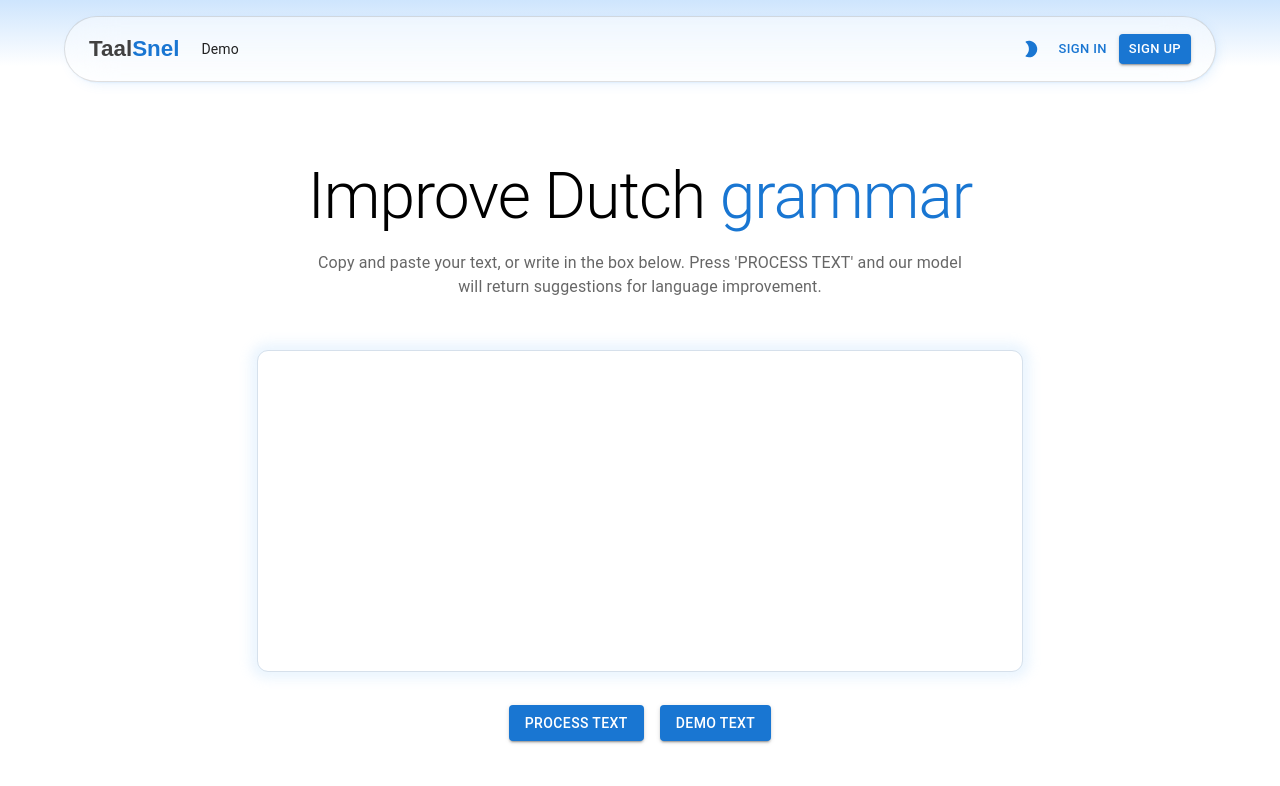
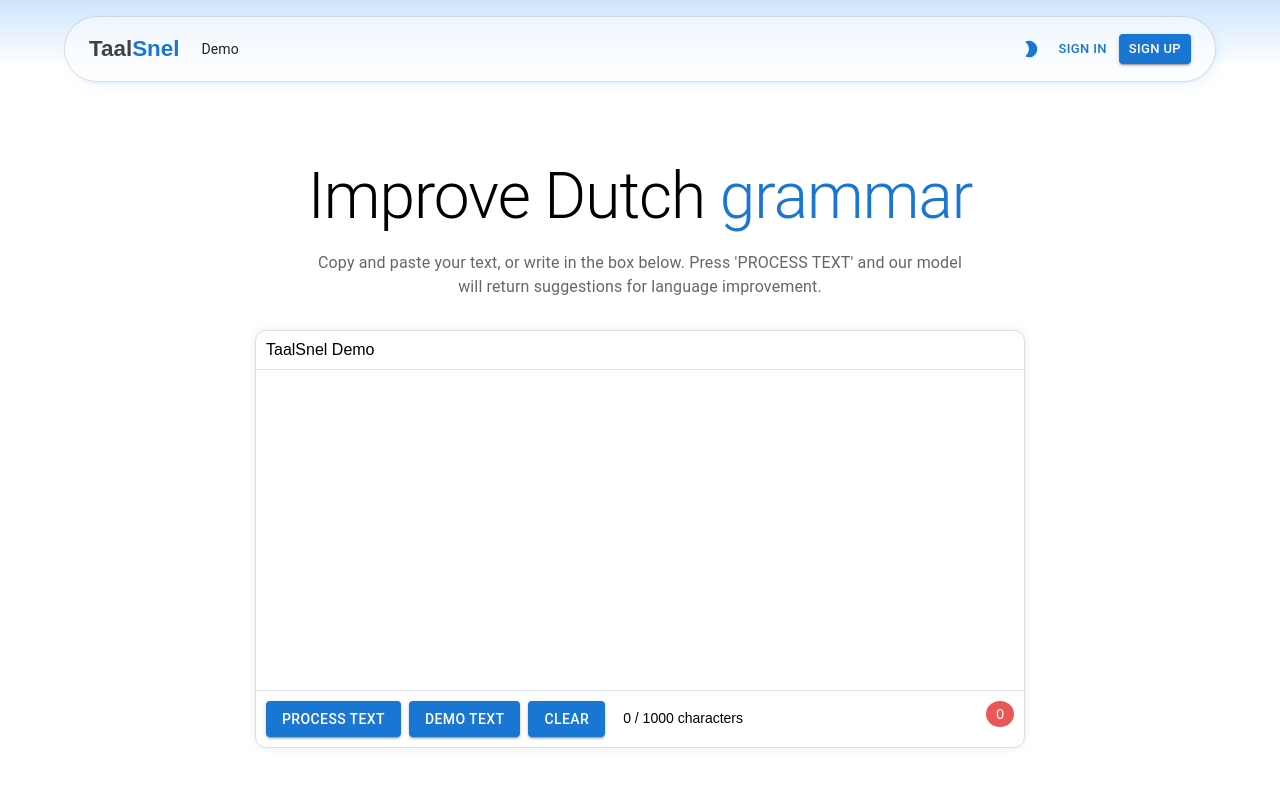
Before and after one commit to yourilammers/TaalSnel2024, a React (Create React App) app: page / in a window 1280 px wide. Shown: the top 786 px of the page. Built offline with nearby package versions, Linux system fonts and the light colour scheme; the HTML template or start-up script is replaced by a standard one.

Commit message:
demo update

```diff
--- a/src/components/Frontdemo.css
+++ b/src/components/Frontdemo.css
@@ -11,41 +11,108 @@
     position: relative;
     border-bottom: 2px solid #eb5757;
 }
-.tooltip {
-    display: none;
-    background-color: #f1f3f9;
-    border:1px lightgray;
-    text-align: center;
-    border-radius: 5px;
-    padding: 5px;
-    position: absolute;
-    z-index: 1;
-    left: 50%;
-    top:125%;
-    transform: translateX(-50%);
-    margin-bottom: 5px;
-    white-space: nowrap;
-    opacity:1;
-    border: 1px solid #dee2e6;
-    border-radius:5px;
-}
 
 .editable-content {
-  margin-top: 16px;
+  margin-top: 0px;
   text-align: left;
   align-self: center;
   min-height: 300px;
   max-height: 400px;
-  width: 60%;
   margin: auto;
   resize: none;
   display: block;
   padding: 10px;
   font-size: 16px;
   background-size: cover;
-  border-radius: 10px;
-  outline: 1px solid;
-  outline-color: rgba(191, 204, 217, 0.5);
-  box-shadow: 0 0 12px 8px rgba(156, 204, 252, 0.2);
   line-height: 1.5em;
 }
+
+.editable-content:focus {
+    border: 0px solid transparent;  /* Hide border on focus */
+    outline: none;  /* Ensure outline is none on focus */
+}
+
+.demo-box{
+    border-radius: 10px;
+    outline: 1px solid;
+    outline-color: rgba(191, 204, 217, 0.5);
+    box-shadow: 0 0 12px 8px rgba(156, 204, 252, 0.2);
+    width: 60%;
+    margin: 0px auto;
+    padding: 0px;
+    border-radius: 10px;
+    box-shadow: 0 0 10px rgba(0, 0, 0, 0.1);
+    background-color: #fff;
+    text-align: center;
+}
+
+.demo-box-header{
+    border-bottom: 1px solid rgba(191, 204, 217, 0.5);
+    margin-bottom:  0px;
+    font-size: 16px;
+    padding:10px;
+    text-align: left;
+}
+
+.demo-box-footer{
+    border-top: 1px solid rgba(191, 204, 217, 0.5);
+    margin-bottom:  0px;
+    font-size: 16px;
+    padding:10px;
+    text-align: left;
+    vertical-align: middle;
+}
+
+
+
+
+
+/* Tooltip styling */
+.tooltip {
+    display: none;
+    position: absolute;
+    background-color: white;
+    border: 1px solid rgba(191, 204, 217, 0.5);
+    padding: 10px;
+    border-radius: 5px;
+    z-index: 1000;
+    box-shadow: 0 2px 10px rgba(0, 0, 0, 0.1);
+    min-width:200px; /* Set width to ensure proper layout */
+  }
+
+  /* Tooltip header styling */
+  .tooltip-header {
+    font-weight: bold;
+    margin-bottom: 5px;
+  }
+
+  /* Tooltip divider styling */
+  .tooltip-divider {
+    height: 1px;
+    background-color: rgba(191, 204, 217, 0.5);
+    margin: 5px -10px;
+  }
+
+  /* Tooltip body styling */
+  .tooltip-body {
+    margin-bottom: 10px;
+  }
+
+  /* Tooltip footer styling */
+  .tooltip-footer {
+    text-align: left;
+    margin-top:8px;
+  }
+
+  .tooltip-footer button {
+    padding: 5px 10px;
+    border: none;
+    background-color: #007bff;
+    color: white;
+    border-radius: 3px;
+    cursor: pointer;
+  }
+
+  .tooltip-footer button:hover {
+    background-color: #0056b3;
+  }
--- a/src/components/Frontdemo.js
+++ b/src/components/Frontdemo.js
@@ -1,13 +1,16 @@
 import React, { useState, useRef, useEffect } from 'react';
-import axios from 'axios';
 import { Box, Button } from '@mui/material';
+import { handleProcessText, pasteDemoText, clearTextField } from './FrontdemoSupport';
 import './Frontdemo.css';  // Import the CSS file
 
 function Frontdemo() {
   const [text, setText] = useState('');
   const [loading, setLoading] = useState(false);
+  const [mistakeCount, setMistakeCount] = useState(0);
+  const [charCount, setCharCount] = useState(0);
   const contentDivRef = useRef(null);
   const tooltipRef = useRef(null);
+  const wordRef = useRef(null);
 
   useEffect(() => {
     const handleClickOutside = (event) => {
@@ -23,48 +26,59 @@
     };
   }, []);
 
-  const chunkText = (text, batchSize = 3) => {
-    const sentences = text.match(/[^.!?]+[.!?]+/g) || [text];
-    let batches = [];
+  useEffect(() => {
+    const countMistakes = () => {
+      if (contentDivRef.current) {
+        const count = contentDivRef.current.querySelectorAll('.highlight').length;
+        setMistakeCount(count);
+      }
+    };
+    countMistakes();
+  }, [text]);
 
-    for (let i = 0; i < sentences.length; i += batchSize) {
-      const batch = sentences.slice(i, i + batchSize).join(' ');
-      batches.push(batch);
+  useEffect(() => {
+    const countCharacters = () => {
+      if (contentDivRef.current) {
+        const count = contentDivRef.current.innerText.length;
+        setCharCount(count);
       }
+    };
+    countCharacters();
+  }, [text]);
 
-    return batches;
+  const replaceWord = (event, originalWord, correctedWord) => {
+    event.stopPropagation();
+    const span = wordRef.current;
+    if (span) {
+      span.innerText = correctedWord;
+      span.classList.remove('highlight-g', 'highlight-s');
+      if (tooltipRef.current) {
+        tooltipRef.current.style.display = 'none';
+        tooltipRef.current = null;
+        wordRef.current = null;
+      }
+      setText((prevText) => prevText.replace(originalWord, correctedWord));
+      setMistakeCount((prevCount) => prevCount - 1);
+    }
   };
 
-  const handleProcessText = async () => {
-    console.log('handleprocess activated...');
-    setLoading(true);
-    contentDivRef.current.innerHTML = ''; // Clear the existing content
-    const chunks = chunkText(text);
-    // https://taalsnel-function-app.azurewebsites.net/api/processtextfunction
-    // http://localhost:7071/api/ProcessTextFunction
-    for (const chunk of chunks) {
-      try {
-        const response = await axios.post('https://taalsnel-function-app.azurewebsites.net/api/processtextfunction', { text: chunk });
-        console.log('API Response:', response.data); // Debugging
-        updateContentDiv(response.data.correctedText);
-      } catch (error) {
-        console.error('Error processing text:', error);
-      }
-    }
+  const createTooltipContent = (word) => {
+    const tooltip = document.createElement('div');
+    tooltip.className = 'tooltip';
+    tooltip.innerHTML = `
+      <div class="tooltip-header">${word.t === 'g' ? 'Grammar' : 'Spelling'} correction</div>
+      <div class="tooltip-divider"></div>
+      <div class="tooltip-body">
+        <div>${word.w} &#8594; ${word.c}</div>
+      </div>
+      <div class="tooltip-divider"></div>
+      <div class="tooltip-footer">
+        <button>Apply Correction</button>
+      </div>
+    `;
 
-    setLoading(false);
-  };
-
-  const replaceWord = (event, correctedWord) => {
-    event.stopPropagation();
-    const span = event.currentTarget.closest('.highlight');
-    span.innerText = correctedWord;
-    span.classList.remove('highlight-g', 'highlight-s');
-    const tooltip = span.querySelector('.tooltip');
-    if (tooltip) {
-      tooltip.remove();
-    }
-    tooltipRef.current = null;
+    tooltip.querySelector('button').onclick = (event) => replaceWord(event, word.w, word.c);
+    return tooltip;
   };
 
   const updateContentDiv = (corrections) => {
@@ -75,18 +89,8 @@
         if (word.c) {
           const span = document.createElement('span');
           span.className = `highlight highlight-${word.t}`;
-          span.onclick = showTooltip;
+          span.onclick = (event) => showTooltip(event, word);
           span.innerText = word.w;
-
-          const tooltip = document.createElement('span');
-          tooltip.className = 'tooltip';
-          const button = document.createElement('button');
-          button.innerText = word.c;
-          button.onclick = (event) => replaceWord(event, word.c);
-
-          tooltip.innerHTML = `${word.t === 'g' ? 'Grammar' : 'Spelling'} correction: `;
-          tooltip.appendChild(button);
-          span.appendChild(tooltip);
 
           contentDiv.appendChild(span);
         } else {
@@ -99,30 +103,37 @@
       });
       contentDiv.appendChild(document.createTextNode(' ')); // Add space after each sentence
     });
+
+    // Update mistake count
+    const count = contentDiv.querySelectorAll('.highlight').length;
+    setMistakeCount(count);
   };
 
-  const showTooltip = (event) => {
-    const tooltip = event.currentTarget.querySelector('.tooltip');
-    if (tooltipRef.current === tooltip) {
-      tooltip.style.display = 'none';
-      tooltipRef.current = null;
-    } else {
+  const showTooltip = (event, word) => {
     if (tooltipRef.current) {
       tooltipRef.current.style.display = 'none';
     }
+
+    const tooltip = createTooltipContent(word);
+    document.body.appendChild(tooltip);
+    tooltipRef.current = tooltip;
+    wordRef.current = event.currentTarget;
+
+    const rect = event.currentTarget.getBoundingClientRect();
+    tooltip.style.top = `${rect.bottom + window.scrollY}px`;
+    tooltip.style.left = `${rect.left + window.scrollX}px`;
     tooltip.style.display = 'block';
-      tooltipRef.current = tooltip;
-    }
-  };
-
-  const pasteDemoText = () => {
-    const demoText = "ik heb gister naar de bioschoop geweest met mijn vriend. we hebben een leuke film gezien, maar de popkorn was te duur. daarna hebben we naar een restaurant gegaan om te eten. we was zo hongur dat we bijna alles van het menu hebben bestelt. de serveerster heeft ons het besteling vergete, dus we moest lang wachten. uiteindelijk, hebben we lekker gegeten en zijn naar huis gegaan. het was een gezellige avond, maar de volgende keer gaan we naar een andere resaurant want deze was niet zo goed.";
-    setText(demoText);
-    contentDivRef.current.innerText = demoText;
   };
 
   return (
-    <Box textAlign="center" sx={{ padding: '20px' }}>
+    <Box
+    className = 'demo-box'
+    >
+      <Box
+        className = 'demo-box-header'
+      >
+        TaalSnel Demo
+      </Box>
       <Box
         ref={contentDivRef}
         contentEditable
@@ -130,26 +141,70 @@
         onInput={(e) => setText(e.currentTarget.innerText)}
         className="editable-content"
         spellCheck="false"
-      ></Box>
-      <br />
+      >
+
+
+      </Box>
+      <Box
+        className = 'demo-box-footer'
+      >
         <Button
-        onClick={handleProcessText}
+          onClick={() => handleProcessText(text, setLoading, contentDivRef, updateContentDiv)}
           disabled={loading}
           variant="contained"
-        sx={{ mt: 2 }}
+          sx={{ mr: 1 }}
         >
           {loading ? 'Processing...' : 'Process Text'}
         </Button>
         <Button
-        onClick={pasteDemoText}
+          onClick={() => pasteDemoText(setText, contentDivRef)}
           disabled={loading}
           variant="contained"
-        sx={{ mt: 2, ml: 2 }}
+          sx={{ mr: 1 }}
         >
           Demo Text
         </Button>
+        <Button
+          onClick={() => clearTextField(setText, contentDivRef)}
+          disabled={loading}
+          variant="contained"
+          sx={{ mr: 1 }}
+        >
+          Clear
+        </Button>
+        <div
+          className="char-counter"
+          style={{
+            color: 'black',
+            padding: '5px 10px',
+            fontSize: '14px',
+            userSelect: 'none',
+            pointerEvents: 'none',
+            display: 'inline-flex',
+          }}
+        >
+          {charCount} / 1000 characters
+        </div>
+        <div
+          className="mistake-counter"
+          style={{
+            backgroundColor: '#eb5757',
+            borderRadius: '50%',
+            color: 'white',
+            padding: '5px 10px',
+            fontSize: '14px',
+            userSelect: 'none',
+            pointerEvents: 'none',
+            display: 'inline-flex',
+            float: 'right',
+          }}
+        >
+          {mistakeCount}
+        </div>
+      </Box>
     </Box>
   );
 }
 
+
 export default Frontdemo;
--- /dev/null
+++ b/src/components/FrontdemoSupport.js
@@ -0,0 +1,42 @@
+import axios from 'axios';
+
+export const chunkText = (text, batchSize = 3) => {
+  const sentences = text.match(/[^.!?]+[.!?]+/g) || [text];
+  let batches = [];
+
+  for (let i = 0; i < sentences.length; i += batchSize) {
+    const batch = sentences.slice(i, i + batchSize).join(' ');
+    batches.push(batch);
+  }
+
+  return batches;
+};
+
+export const handleProcessText = async (text, setLoading, contentDivRef, updateContentDiv) => {
+  console.log('handleprocess activated...');
+  setLoading(true);
+  contentDivRef.current.innerHTML = ''; // Clear the existing content
+  const chunks = chunkText(text);
+  for (const chunk of chunks) {
+    try {
+      const response = await axios.post('https://taalsnel-function-app.azurewebsites.net/api/processtextfunction', { text: chunk });
+      console.log('API Response:', response.data); // Debugging
+      updateContentDiv(response.data.correctedText);
+    } catch (error) {
+      console.error('Error processing text:', error);
+    }
+  }
+
+  setLoading(false);
+};
+
+export const pasteDemoText = (setText, contentDivRef) => {
+  const demoText = "ik heb gister naar de bioschoop geweest met mijn vriend. we hebben een leuke film gezien, maar de popkorn was te duur. daarna hebben we naar een restaurant gegaan om te eten. we was zo hongur dat we bijna alles van het menu hebben bestelt. de serveerster heeft ons het besteling vergete, dus we moest lang wachten. uiteindelijk, hebben we lekker gegeten en zijn naar huis gegaan. het was een gezellige avond, maar de volgende keer gaan we naar een andere resaurant want deze was niet zo goed.";
+  setText(demoText);
+  contentDivRef.current.innerText = demoText;
+};
+
+export const clearTextField = (setText, contentDivRef) => {
+    setText('');
+    contentDivRef.current.innerHTML = '';
+  };
```
Also changed, not shown: src/components/CorrectionCard.js (added, +20 -0 lines). Lines whose indentation alone changed are shown as unchanged.
